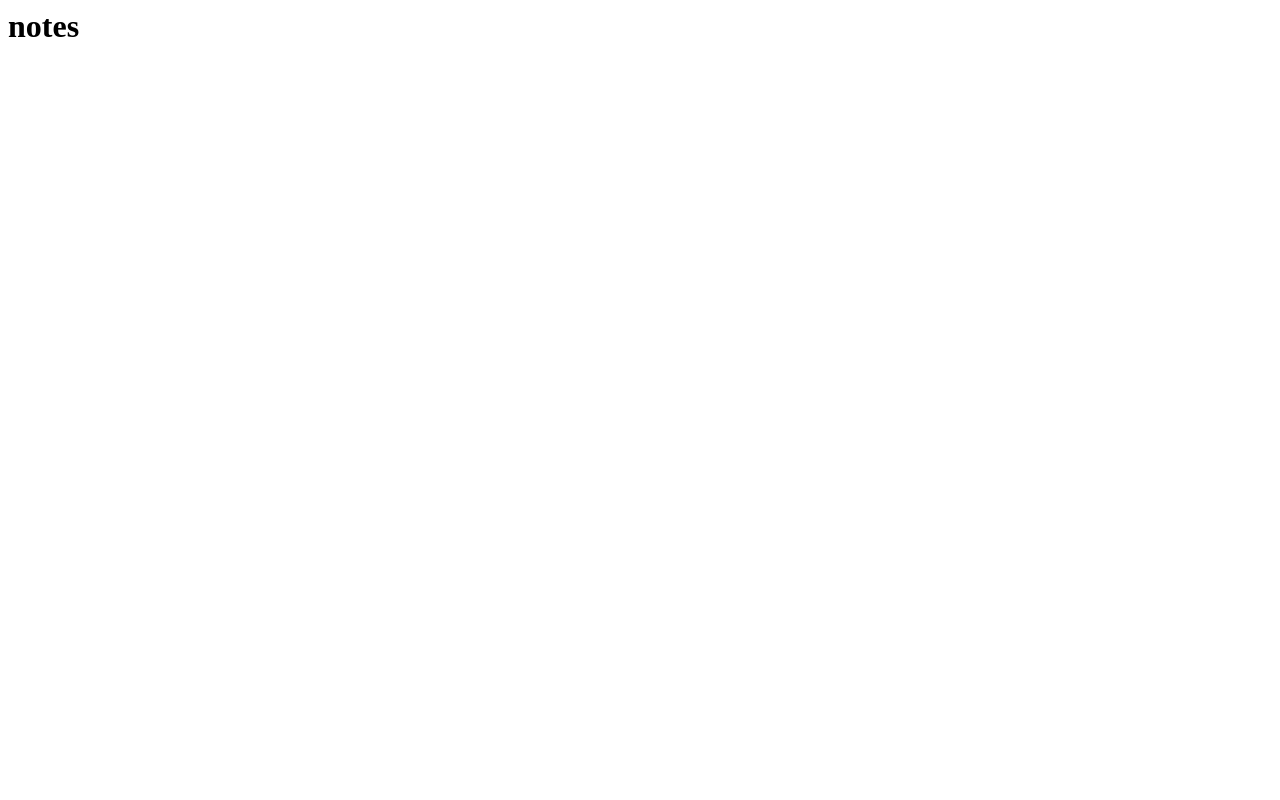
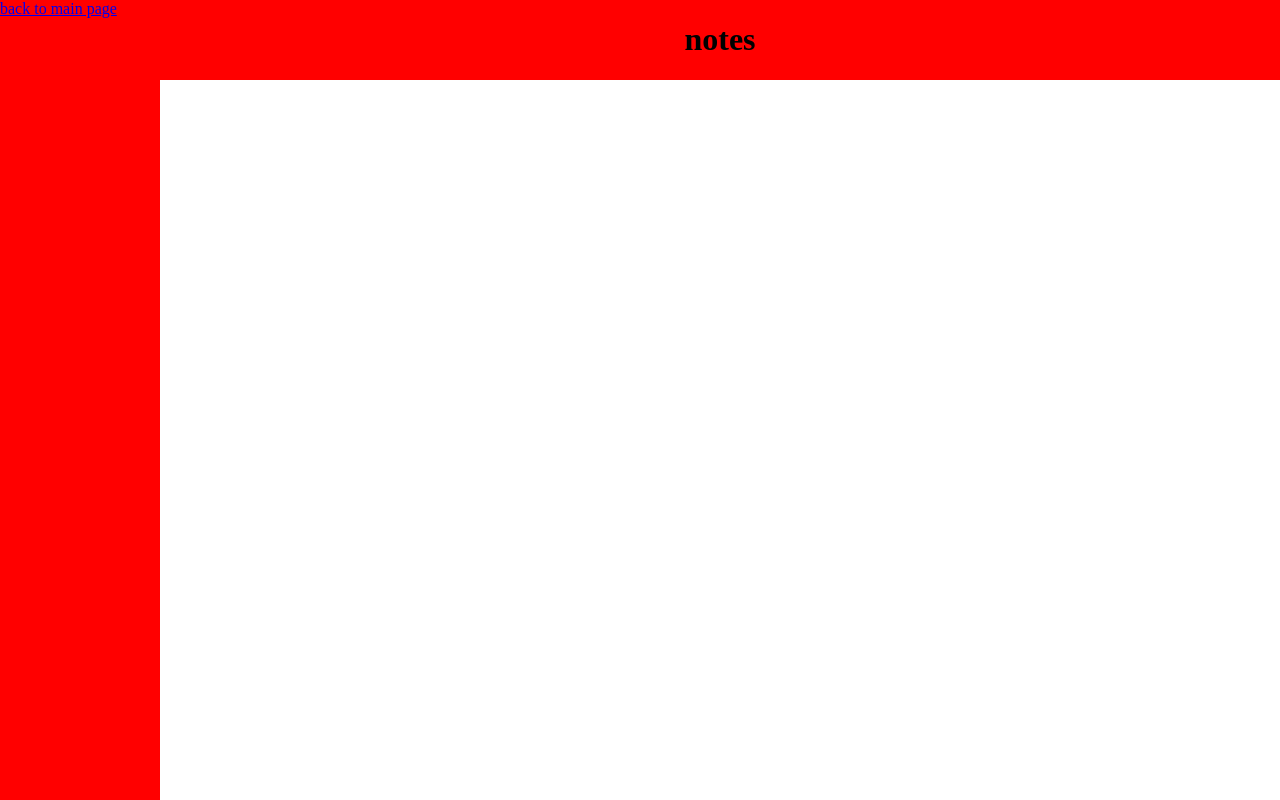
Before and after one commit to brandonzx3/bbsc, a website: page client/notes/notes.html in a window 1280 px wide. Drawn offline with Linux system fonts and the light colour scheme.

Commit message:
added notes page

```diff
--- /dev/null
+++ b/client/notes/notes.css
@@ -0,0 +1,33 @@
+html{ width: 100%; height: 100%; overflow: hidden; margin: 0; padding: 0; }
+
+body{
+    padding: 0%;
+    margin: 0%;
+}
+
+#grid {
+    display: grid;
+    grid-template-columns: 1fr 1fr 1fr 1fr 1fr 1fr 1fr 1fr;
+    grid-template-rows: auto 1fr;
+    margin: 0; padding: 0;
+    width: 100%; height: 100%;
+}
+
+#topbar {
+    grid-column: 2/9;
+    text-align: center;
+    background-color: red;
+}
+
+#sidebar {
+    grid-column: 1/2;
+    grid-row: 1/6;
+    background-color: red;
+}
+
+#content {
+    grid-column: 2/9;
+    padding: 10px;
+    overflow-y: auto;
+    background-color: white;
+}
--- a/client/notes/notes.html
+++ b/client/notes/notes.html
@@ -1,8 +1,20 @@
 <html>
     <head>
         <title>notes</title>
+        <link rel="stylesheet", href="notes.css">
+        <script src="notes.js"></script>
     </head>
     <body>
-        <h1>notes</h1>
+        <div id="grid">
+            <div id="topbar">
+                <h1>notes</h1>
+            </div>
+            <div id="sidebar">
+                <a href="../schedule/schedule.html">back to main page</a>
+            </div>
+            <div id="content" contenteditable="true">
+
+            </div>
+        </div>
     </body>
 </html>
--- /dev/null
+++ b/client/notes/notes.js
@@ -0,0 +1,15 @@
+window.onload = function() {
+    const content = document.querySelector("#content");
+
+    if(typeof(Storage) !== "undifined") {
+        //load
+        content.innerHTML = localStorage.getItem("content");
+
+        //save
+        setInterval(function() {
+            localStorage.setItem("content", content.innerHTML);
+        }, 100);
+    } else {
+        alert("your browser does not support web storage");
+    }
+}
--- a/client/schedule/schedule.js
+++ b/client/schedule/schedule.js
@@ -1,5 +1,7 @@
 window.onload = function() {
     var status = document.querySelector("#status");
+
+    status.innerHTML = "Fetching status...";
 
     function elapsed_from_seconds(seconds) {
         const hours = Math.floor(seconds / (60 * 60));
@@ -10,8 +12,6 @@ window.onload = function() {
         if (minutes > 0) return `${minutes} minutes and ${seconds} seconds`;
         return seconds + " seconds";
     }
-
-    status.innerHTML = "Fetching status...";
 
     function update_status() {
         const date = new Date();
```
Also changed, not shown: client/index.html (+1 -1 lines), client/schedule/schedule.html (+2 -2 lines). Lines whose indentation alone changed are shown as unchanged.
